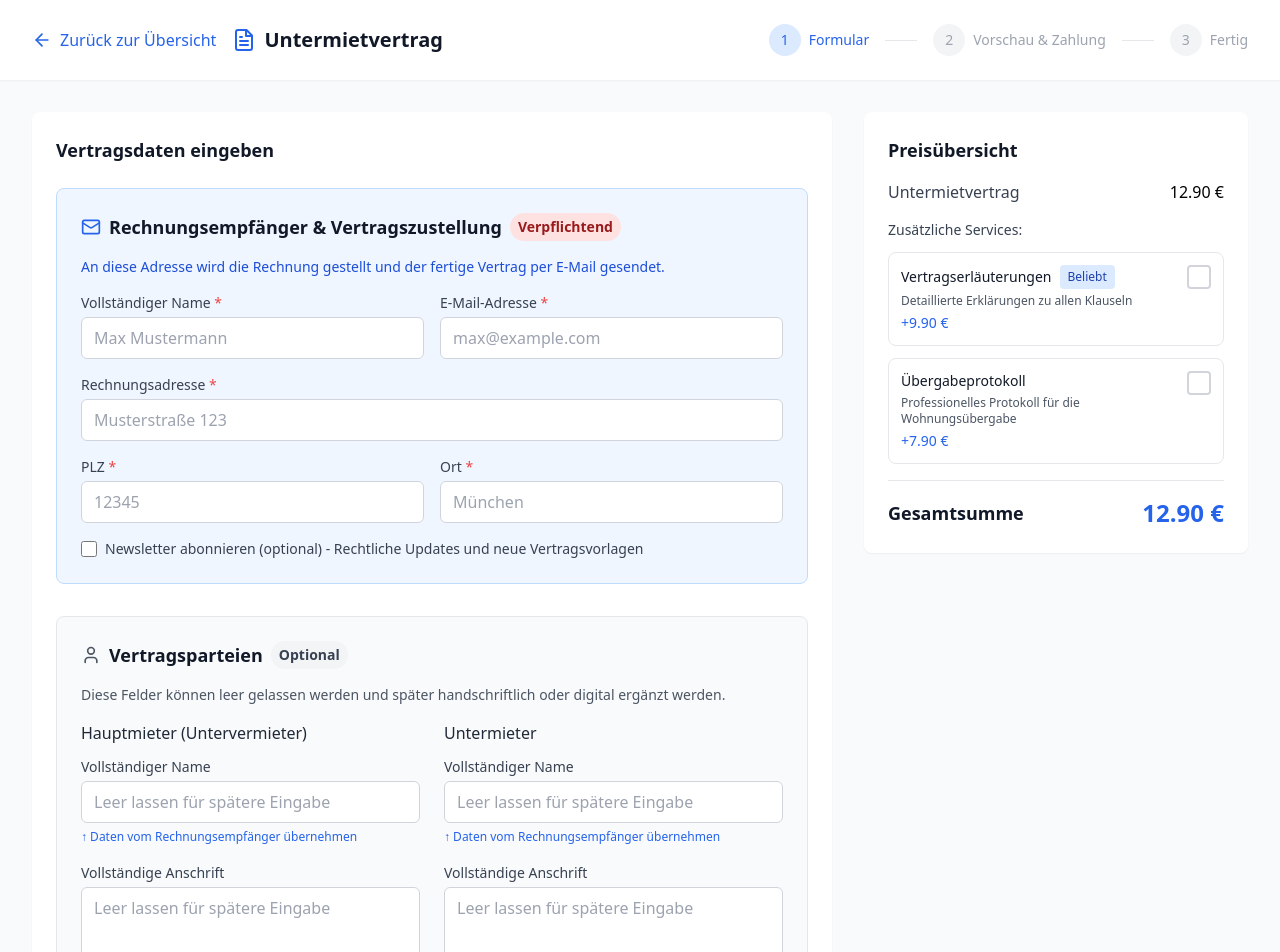
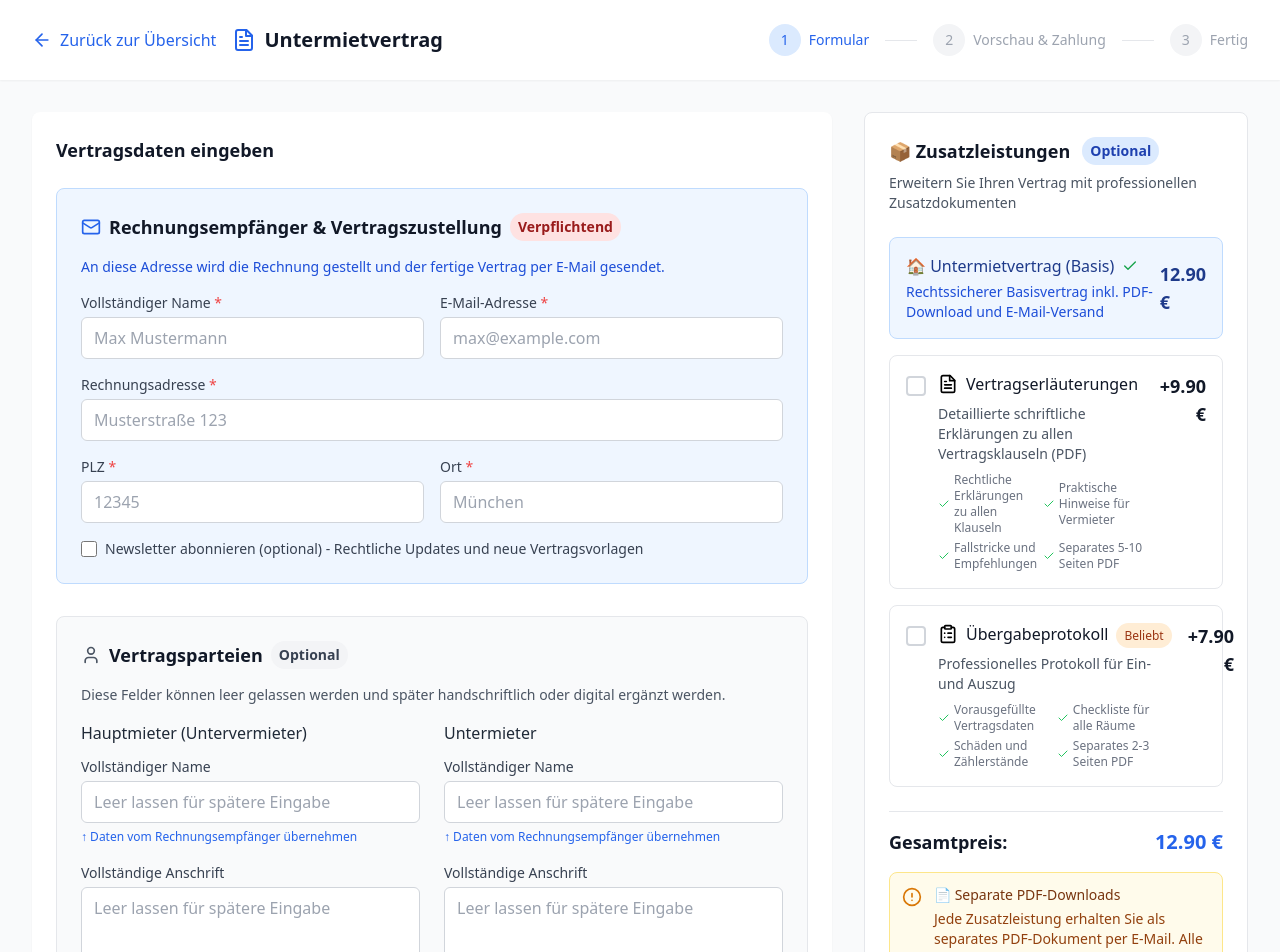
Before and after one commit to PalBasti/palworks-website, a Next.js app: page /untermietvertrag in a window 1280 px wide. Shown: the top 952 px of the page. Built offline with nearby package versions, Linux system fonts and the light colour scheme.

Commit message:
Update PricingSection.js

```diff
--- a/components/shared/PricingSection.js
+++ b/components/shared/PricingSection.js
@@ -1,101 +1,214 @@
-// components/shared/PricingSection.js
-import { useState } from 'react';
-import { Check, Plus } from 'lucide-react';
+// components/shared/PricingSection.js - MINIMAL VERSION FÜR SOFORTIGE INTEGRATION
+import React, { useState } from 'react';
+import { Check, FileText, ClipboardList, AlertCircle } from 'lucide-react';
 
-export default function PricingSection({
+const PricingSection = ({
   contractType = 'untermietvertrag',
   basePrice = 12.90,
   selectedAddons = [],
   onAddonChange = () => {},
-  totalPrice = 12.90
-}) {
-  const availableAddons = [
+  showTitle = true
+}) => {
+  // Addon-Konfiguration speziell für Untermietvertrag
+  const untermietvertragAddons = [
     {
       id: 'explanation',
+      addon_key: 'explanation',
       name: 'Vertragserläuterungen',
-      description: 'Detaillierte Erklärungen zu allen Klauseln',
+      description: 'Detaillierte schriftliche Erklärungen zu allen Vertragsklauseln (PDF)',
       price: 9.90,
-      popular: true
+      is_popular: false,
+      icon: <FileText className="h-5 w-5" />,
+      features: [
+        'Rechtliche Erklärungen zu allen Klauseln',
+        'Praktische Hinweise für Vermieter',
+        'Fallstricke und Empfehlungen',
+        'Separates 5-10 Seiten PDF'
+      ]
     },
     {
       id: 'handover_protocol',
+      addon_key: 'handover_protocol',
       name: 'Übergabeprotokoll',
-      description: 'Professionelles Protokoll für die Wohnungsübergabe',
+      description: 'Professionelles Protokoll für Ein- und Auszug',
       price: 7.90,
-      popular: false
+      is_popular: true,
+      icon: <ClipboardList className="h-5 w-5" />,
+      features: [
+        'Vorausgefüllte Vertragsdaten',
+        'Checkliste für alle Räume',
+        'Schäden und Zählerstände',
+        'Separates 2-3 Seiten PDF'
+      ]
     }
   ];
 
-  const handleAddonToggle = (addonId) => {
-    const newAddons = selectedAddons.includes(addonId)
-      ? selectedAddons.filter(id => id !== addonId)
-      : [...selectedAddons, addonId];
+  // Addon auswählen/abwählen
+  const toggleAddon = (addonKey) => {
+    const newSelection = selectedAddons.includes(addonKey)
+      ? selectedAddons.filter(key => key !== addonKey)
+      : [...selectedAddons, addonKey];
 
-    onAddonChange(newAddons);
+    onAddonChange(newSelection);
+  };
+
+  // Gesamtpreis berechnen
+  const calculateTotal = () => {
+    const addonTotal = untermietvertragAddons
+      .filter(addon => selectedAddons.includes(addon.addon_key))
+      .reduce((sum, addon) => sum + addon.price, 0);
+
+    return basePrice + addonTotal;
   };
 
   return (
-    <div className="bg-white rounded-lg shadow-sm p-6">
-      <h3 className="text-lg font-semibold text-gray-900 mb-4">
-        Preisübersicht
+    <div className="bg-white rounded-lg border border-gray-200 p-6">
+      {showTitle && (
+        <div className="mb-6">
+          <h3 className="text-lg font-semibold text-gray-900 mb-2 flex items-center">
+            📦 Zusatzleistungen
+            <span className="ml-3 text-sm bg-blue-100 text-blue-800 px-2 py-1 rounded-full">Optional</span>
           </h3>
+          <p className="text-sm text-gray-600">
+            Erweitern Sie Ihren Vertrag mit professionellen Zusatzdokumenten
+          </p>
+        </div>
+      )}
 
-      {/* Basis-Preis */}
-      <div className="flex justify-between items-center mb-4">
-        <span className="text-gray-700">Untermietvertrag</span>
-        <span className="font-medium">{basePrice.toFixed(2)} €</span>
+      {/* Basis-Vertrag */}
+      <div className="mb-4 p-4 bg-blue-50 border border-blue-200 rounded-lg">
+        <div className="flex justify-between items-center">
+          <div>
+            <h4 className="font-medium text-blue-900 flex items-center">
+              🏠 Untermietvertrag (Basis)
+              <Check className="h-4 w-4 text-green-600 ml-2" />
+            </h4>
+            <p className="text-sm text-blue-700 mt-1">
+              Rechtssicherer Basisvertrag inkl. PDF-Download und E-Mail-Versand
+            </p>
+          </div>
+          <span className="text-lg font-bold text-blue-900">
+            {basePrice.toFixed(2)} €
+          </span>
+        </div>
       </div>
 
-      {/* Addons */}
-      <div className="space-y-3 mb-4">
-        <h4 className="text-sm font-medium text-gray-700">Zusätzliche Services:</h4>
+      {/* Addon-Liste */}
+      <div className="space-y-4 mb-6">
+        {untermietvertragAddons.map((addon) => {
+          const isSelected = selectedAddons.includes(addon.addon_key);
 
-        {availableAddons.map(addon => (
-          <div key={addon.id} className="border border-gray-200 rounded-lg p-3">
+          return (
+            <div
+              key={addon.id}
+              onClick={() => toggleAddon(addon.addon_key)}
+              className={`relative border rounded-lg p-4 cursor-pointer transition-all duration-200 ${
+                isSelected
+                  ? 'border-blue-500 bg-blue-50 shadow-md'
+                  : 'border-gray-200 hover:border-gray-300 hover:bg-gray-50'
+              }`}
+            >
               <div className="flex items-start justify-between">
+                <div className="flex items-start space-x-3">
+                  {/* Checkbox */}
+                  <div className={`mt-1 w-5 h-5 rounded border-2 flex items-center justify-center ${
+                    isSelected
+                      ? 'border-blue-500 bg-blue-500'
+                      : 'border-gray-300'
+                  }`}>
+                    {isSelected && <Check className="h-3 w-3 text-white" />}
+                  </div>
+
                   <div className="flex-1">
-                <div className="flex items-center">
-                  <h5 className="text-sm font-medium text-gray-900">{addon.name}</h5>
-                  {addon.popular && (
-                    <span className="ml-2 text-xs bg-blue-100 text-blue-800 px-2 py-1 rounded">
+                    <div className="flex items-center space-x-2 mb-2">
+                      {addon.icon}
+                      <h4 className={`font-medium ${
+                        isSelected ? 'text-blue-900' : 'text-gray-900'
+                      }`}>
+                        {addon.name}
+                        {addon.is_popular && (
+                          <span className="ml-2 text-xs bg-orange-100 text-orange-800 px-2 py-1 rounded-full">
                             Beliebt
                           </span>
                         )}
-                </div>
-                <p className="text-xs text-gray-600 mt-1">{addon.description}</p>
-                <p className="text-sm font-medium text-blue-600 mt-1">
-                  +{addon.price.toFixed(2)} €
-                </p>
+                      </h4>
                     </div>
 
-              <button
-                onClick={() => handleAddonToggle(addon.id)}
-                className={`ml-3 w-6 h-6 rounded border-2 flex items-center justify-center ${
-                  selectedAddons.includes(addon.id)
-                    ? 'bg-blue-600 border-blue-600 text-white'
-                    : 'border-gray-300 hover:border-blue-600'
-                }`}
-              >
-                {selectedAddons.includes(addon.id) && (
-                  <Check className="w-4 h-4" />
-                )}
-              </button>
-            </div>
+                    <p className="text-sm text-gray-600 mb-2">
+                      {addon.description}
+                    </p>
+
+                    {/* Feature-Liste */}
+                    <div className="grid md:grid-cols-2 gap-1">
+                      {addon.features.map((feature, idx) => (
+                        <div key={idx} className="flex items-center text-xs text-gray-500">
+                          <Check className="h-3 w-3 text-green-500 mr-1 flex-shrink-0" />
+                          <span>{feature}</span>
                         </div>
                       ))}
                     </div>
+                  </div>
+                </div>
 
-      {/* Gesamtsumme */}
-      <div className="border-t pt-4">
-        <div className="flex justify-between items-center">
-          <span className="text-lg font-semibold text-gray-900">
-            Gesamtsumme
-          </span>
-          <span className="text-2xl font-bold text-blue-600">
-            {totalPrice.toFixed(2)} €
+                {/* Preis */}
+                <div className="text-right ml-4">
+                  <span className={`text-lg font-bold ${
+                    isSelected ? 'text-blue-900' : 'text-gray-900'
+                  }`}>
+                    +{addon.price.toFixed(2)} €
                   </span>
                 </div>
               </div>
             </div>
           );
+        })}
+      </div>
+
+      {/* Gesamtpreis */}
+      <div className="border-t pt-4">
+        <div className="flex justify-between items-center text-lg font-bold">
+          <span className="text-gray-900">Gesamtpreis:</span>
+          <span className="text-blue-600 text-xl">
+            {calculateTotal().toFixed(2)} €
+          </span>
+        </div>
+
+        {selectedAddons.length > 0 && (
+          <div className="mt-2 text-sm text-gray-600">
+            <div className="flex justify-between">
+              <span>Basisvertrag:</span>
+              <span>{basePrice.toFixed(2)} €</span>
+            </div>
+            {untermietvertragAddons
+              .filter(addon => selectedAddons.includes(addon.addon_key))
+              .map(addon => (
+                <div key={addon.id} className="flex justify-between">
+                  <span>+ {addon.name}:</span>
+                  <span>{addon.price.toFixed(2)} €</span>
+                </div>
+              ))
             }
+          </div>
+        )}
+      </div>
+
+      {/* Hinweis */}
+      <div className="mt-4 p-3 bg-amber-50 border border-amber-200 rounded-lg">
+        <div className="flex items-start">
+          <AlertCircle className="h-5 w-5 text-amber-600 mr-3 mt-0.5 flex-shrink-0" />
+          <div className="text-sm">
+            <p className="font-medium text-amber-900 mb-1">
+              📄 Separate PDF-Downloads
+            </p>
+            <p className="text-amber-800">
+              Jede Zusatzleistung erhalten Sie als separates PDF-Dokument per E-Mail.
+              Alle Dokumente enthalten bereits Ihre eingegebenen Vertragsdaten.
+            </p>
+          </div>
+        </div>
+      </div>
+    </div>
+  );
+};
+
+export default PricingSection;
```
Lines whose indentation alone changed are shown as unchanged.
